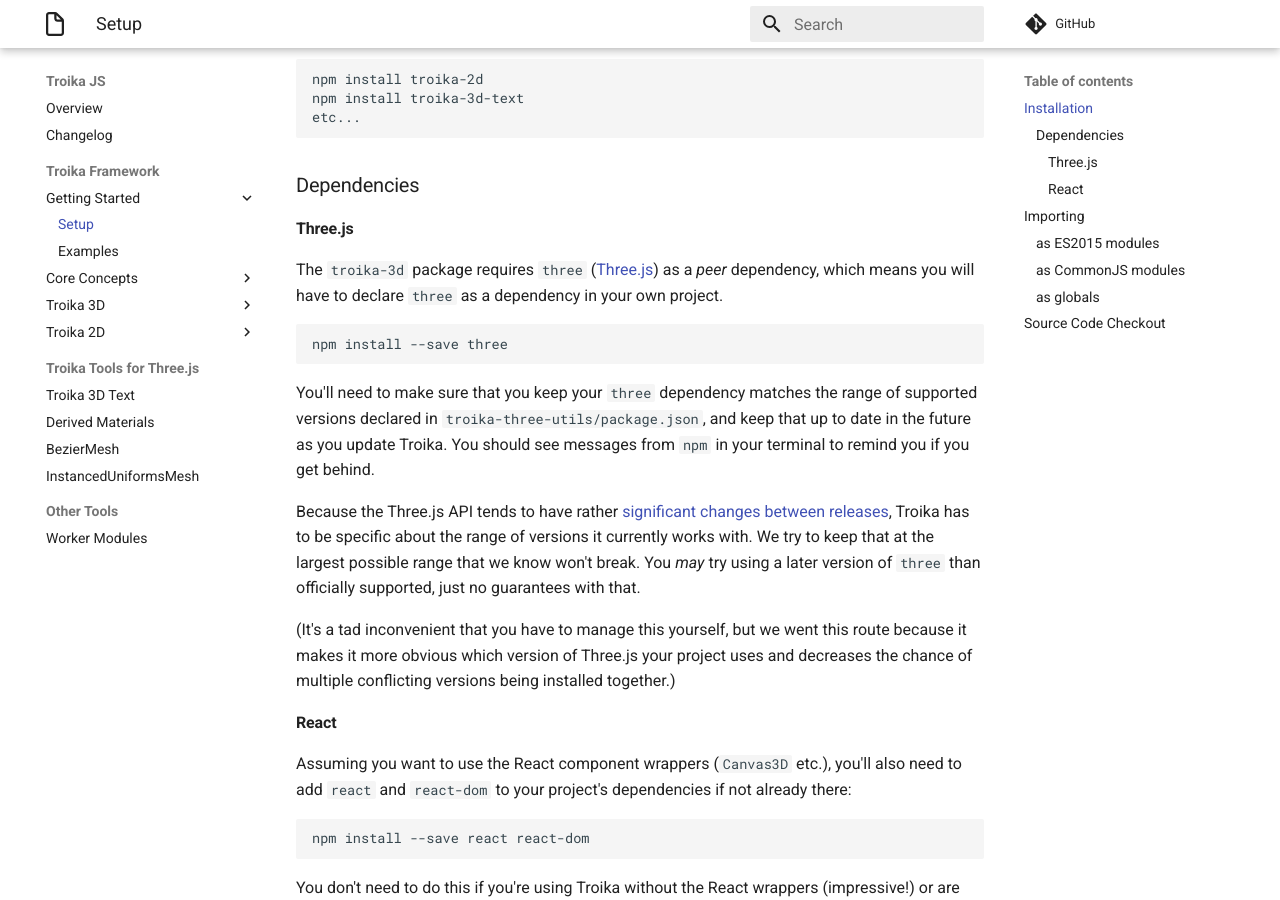
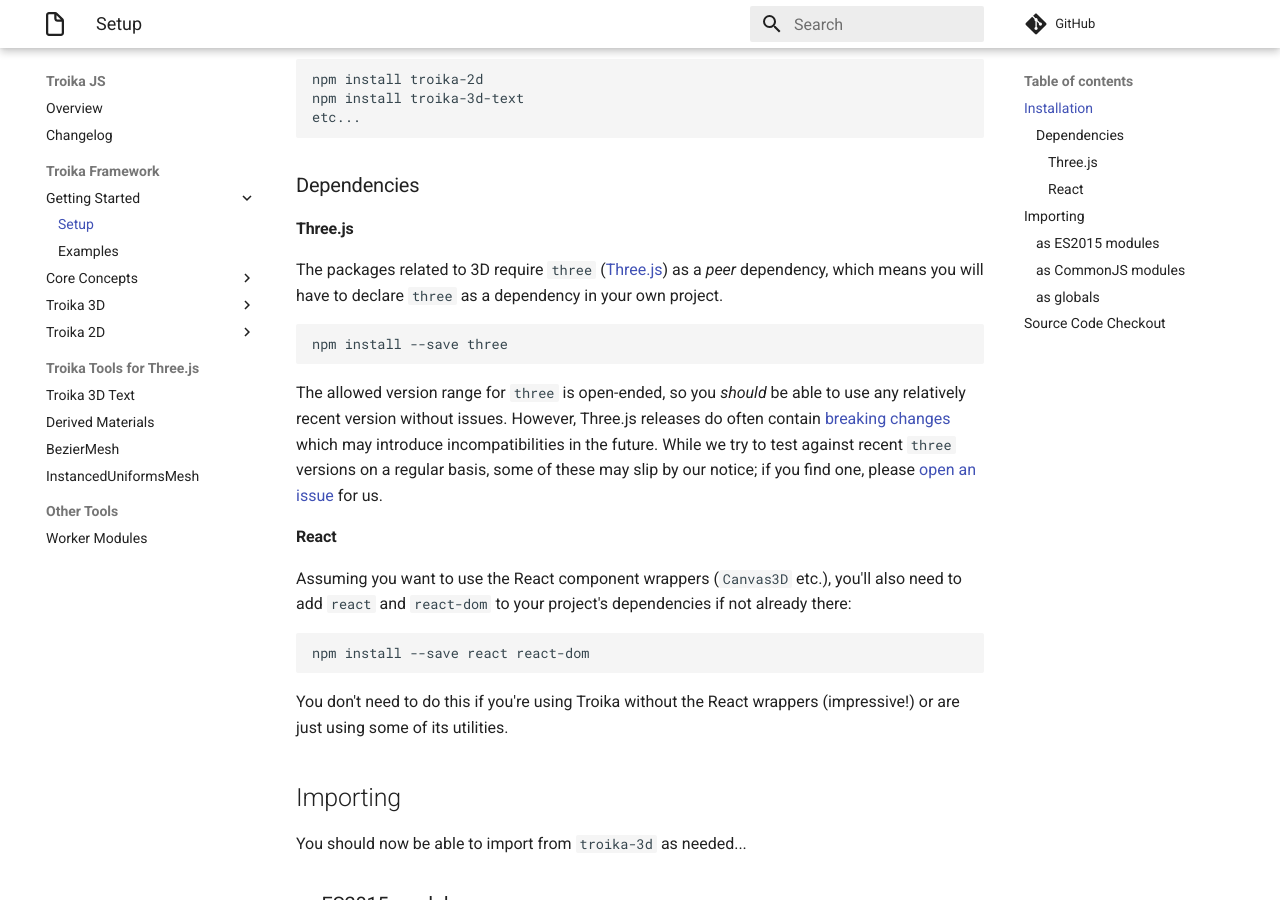
Before and after one commit to protectwise/troika, an MkDocs documentation site: the page built from docs/getting-started/setup.md, in a window 1280 px wide and 900 px high, scrolled down 336 px. Built offline with MkDocs 1.6.1 and Material for MkDocs 9.7.7, drawn with Linux system fonts in a browser that asks for light colours; comment, search, counter and statistics services are not loaded.

Commit message:
feat: open up 'three' peer dependency to include future versions

````diff
--- a/docs/getting-started/setup.md
+++ b/docs/getting-started/setup.md
@@ -23,17 +23,14 @@
 
 #### Three.js
 
-The `troika-3d` package requires `three` ([Three.js](https://threejs.org)) as a _peer_ dependency, which means you will have to declare `three` as a dependency in your own project.
+The packages related to 3D require `three` ([Three.js](https://threejs.org)) as a _peer_ dependency, which means you will have to declare `three` as a dependency in your own project.
 
 ```sh
 npm install --save three
 ```
 
-You'll need to make sure that you keep your `three` dependency matches the range of supported versions declared in `troika-three-utils/package.json`, and keep that up to date in the future as you update Troika. You should see messages from `npm` in your terminal to remind you if you get behind.
+The allowed version range for `three` is open-ended, so you _should_ be able to use any relatively recent version without issues. However, Three.js releases do often contain [breaking changes](https://github.com/mrdoob/three.js/wiki/Migration-Guide) which may introduce incompatibilities in the future. While we try to test against recent `three` versions on a regular basis, some of these may slip by our notice; if you find one, please [open an issue](https://github.com/protectwise/troika/issues) for us.
 
-Because the Three.js API tends to have rather [significant changes between releases](https://github.com/mrdoob/three.js/wiki/Migration-Guide), Troika has to be specific about the range of versions it currently works with. We try to keep that at the largest possible range that we know won't break. You _may_ try using a later version of `three` than officially supported, just no guarantees with that.
-
-(It's a tad inconvenient that you have to manage this yourself, but we went this route because it makes it more obvious which version of Three.js your project uses and decreases the chance of multiple conflicting versions being installed together.)
 
 #### React
 
````
Also changed, not shown: packages/troika-three-text/README.md (+4 -0 lines), packages/troika-three-utils/README.md (+1 -3 lines), 1 other file.
